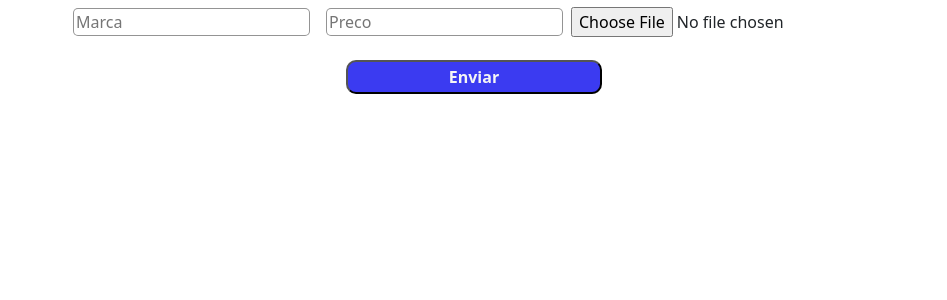
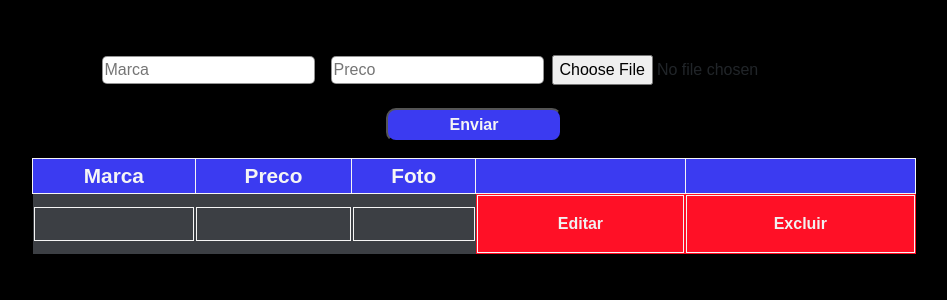
Before and after one commit to joaocarlosdene/arsenal-store, a React (Create React App) app in the folder client-side/: page / in a window 1280 px wide. Shown: the top 300 px of the page, without its empty margins (166-1113 px from the left). Built offline with nearby package versions, Linux system fonts and the light colour scheme; no server answers.

Commit message:
Inserindo Tabela

```diff
--- a/client-side/package.json
+++ b/client-side/package.json
@@ -14,7 +14,8 @@
     "react-dom": "^18.2.0",
     "react-file-base64": "^1.0.3",
     "react-redux": "^8.0.4",
-    "react-scripts": "5.0.1",
+    "react-router-dom": "^6.4.2",
+    "react-scripts": "^5.0.1",
     "redux": "^4.2.0",
     "redux-thunk": "^2.4.1",
     "web-vitals": "^2.1.4"
--- /dev/null
+++ b/client-side/src/pages/ProductsPage.css
@@ -0,0 +1,64 @@
+body{
+    background-color: black;
+    font-family: sans-serif;
+    box-sizing: border-box;
+    margin: 0;
+    padding: 0;
+}
+.container{
+    padding: 0 10%;
+    margin: 3rem auto;
+}
+table{
+    width: 100%;
+    border-collapse: collapse;
+}
+table thead{
+    background-color: #3B3BF1;
+}
+
+table thead tr th{
+    font-size: 1.3rem;
+    font-weight: medium;
+    color: whitesmoke;
+    border: 1px solid whitesmoke;
+}
+table tbody tr td{
+    color: #f1f1f1;
+    background-color: #3c3f44;
+}
+table tbody tr td p{
+    border: 1px solid whitesmoke;
+    margin-bottom: 0;
+    padding: 1rem;
+
+}
+.tda{
+    background-color: #FF1026;
+    font-weight: bold;
+}
+.link:hover{
+    background-color: #3B3BF1;
+}
+.tda a:hover{
+    cursor: pointer;
+    display: inline-block;
+}
+
+/*------RESPONSIVIDADE--------*/
+@media (max-width:768px) {
+
+    table thead{
+        display: none;
+    }
+    table, table tbody, table tr, table td{
+        flex-direction: column-reverse;
+        display: inline-block;
+        width: 100%;
+
+    }
+    table tr{
+        margin-bottom: 2rem;
+    }
+
+}
--- a/client-side/src/pages/ProductsPage.js
+++ b/client-side/src/pages/ProductsPage.js
@@ -5,26 +5,49 @@ import { useDispatch } from 'react-redux';
 import { getProducts } from '../API/API';
 import Form from '../components/form/form';
 import { selectAllproducts } from '../redux/features/products/productsSlice';
+import './ProductsPage.css'
+import Container from 'react-bootstrap/Container';
+import Row from 'react-bootstrap/Row';
+import Col from 'react-bootstrap/Col';
 
 
 const ProductsList = () =>{
 
     const dispatch = useDispatch();
 
-    useEffect(() => {dispatch(getProducts())}, []);
+    useEffect(() => {dispatch(getProducts())}, [dispatch]);
 
 
-    const {data, loading} = useSelector(selectAllproducts)
+    const {data} = useSelector(selectAllproducts)
     //const orderedProducts = products.slice().sort((a,b) => b.date.localeCompare(a.date))
 
     console.log(data)
 
     return (
-        <div>
+        <div className='container'>
             <Form/>
-            {data.map((item) =>(
-                <h2 key={item._id} >{item.marca}</h2>
-            ))}
+
+                <table className='text-center table-resp'>
+                    <thead>
+                    <tr>
+                        <th>Marca</th>
+                        <th>Preco</th>
+                        <th>Foto</th>
+                        <th></th>
+                        <th></th>
+                    </tr>
+                    </thead>
+                    <tbody>
+                        <tr>
+                            <td className='td'>{data.map((item) =>(<p key={item._id} >{item.marca}</p>))}</td>
+                            <td className='td'>{data.map((item) =>(<p key={item._id} >{item.preco}</p>))}</td>
+                            <td className='td'>{data.map((item) =>(<p key={item._id} >{item.foto.slice(0,15)}</p>))} </td>
+                            <td className='tda'>{data.map((item) =>(<p className='link' key={item._id} ><a>Editar</a></p>))}</td>
+                            <td className='tda'>{data.map((item) =>(<p className='link' key={item._id} ><a>Excluir</a></p>))}</td>
+                        </tr>
+                    </tbody>
+                </table>
+
         </div>
     )
 }
--- a/client-side/src/redux/features/products/productsSlice.js
+++ b/client-side/src/redux/features/products/productsSlice.js
@@ -3,7 +3,7 @@ import  { getProducts, postProducts }  from '../../../API/API'
 
 
 const initialState =  {
-    data: [{_id:'',foto:'', marca:'',preco:'1'}],
+    data: [{_id:'',foto:'', marca:'',preco:''}],
     loading:false,
 };
 
@@ -73,6 +73,9 @@ const productsSlice = createSlice({
 
 })
 
+export const selectProductById = (state, productId) => {
+    state.products.find(product => product._id ===productId)
+}
 
 
 export const selectAllproducts = (state) => state.products;
```
Also changed, not shown: 1 other file (tests, documents, lock files or other folders).
